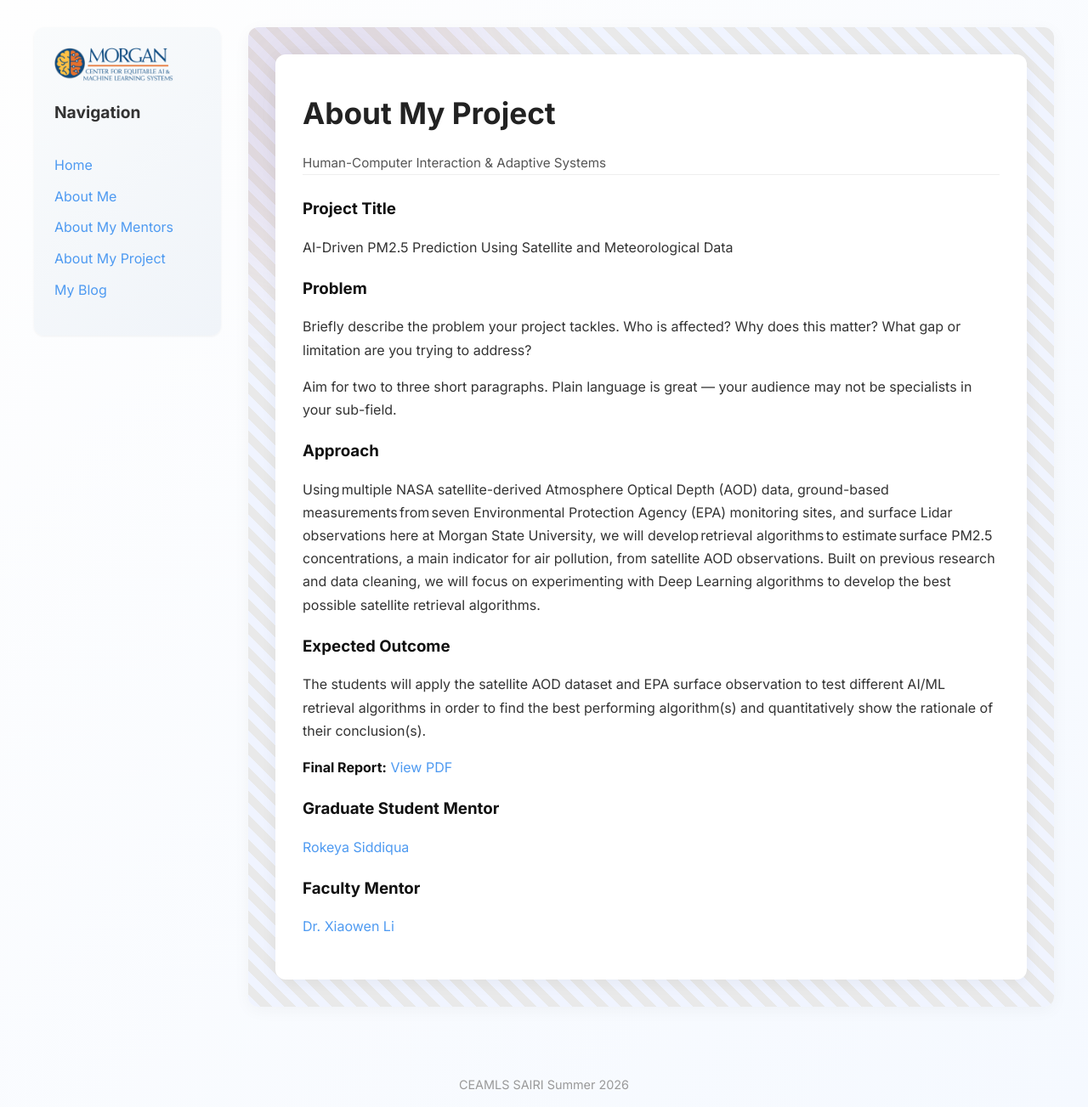
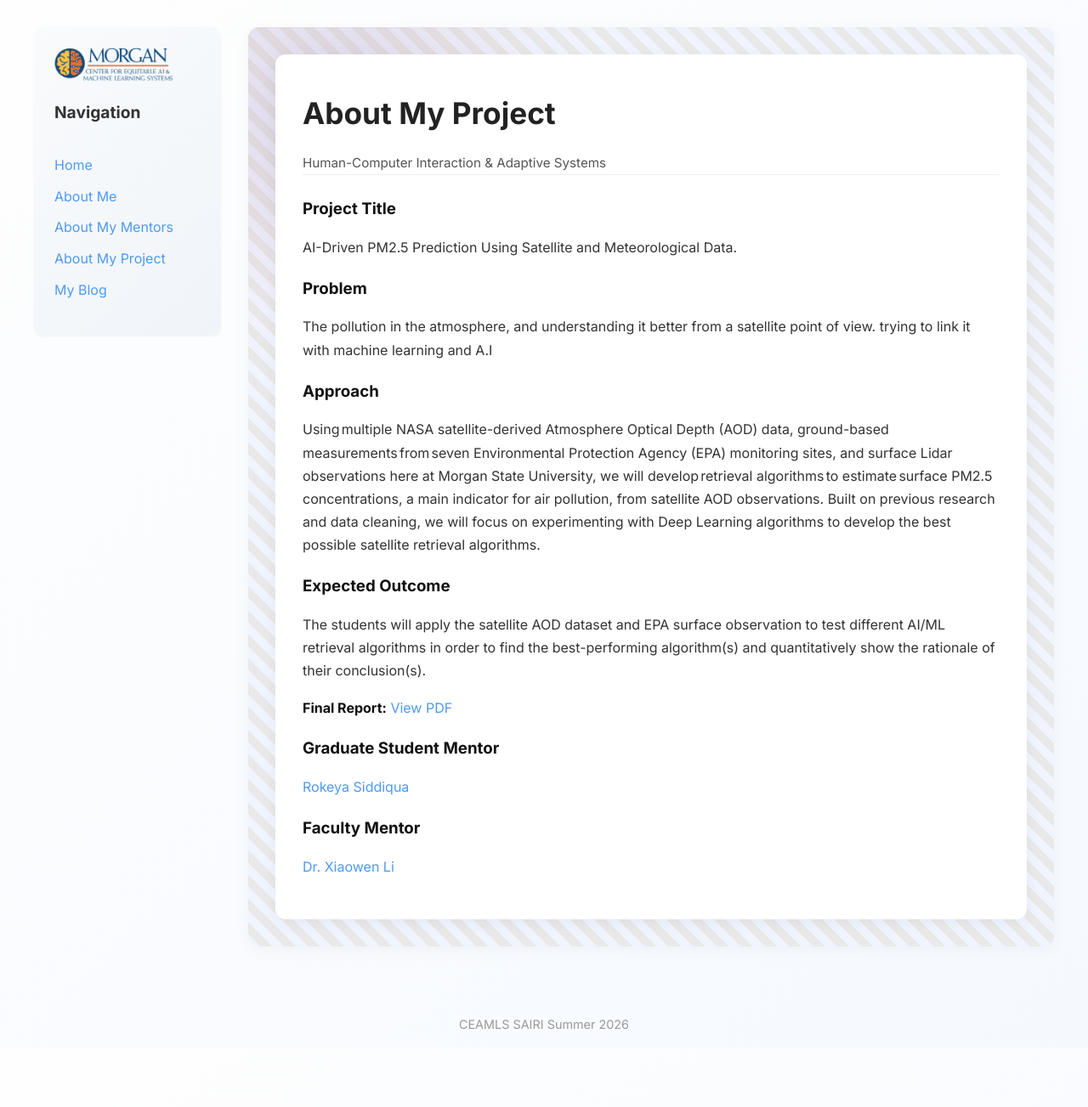
Before and after one commit to eddiejkh-del/eddiejkh-delceamls26.github.io, a Jekyll site: the page built from pages/about-my-project.md, in a window 1280 px wide. Shown: the whole page at 85% size. Built offline with Jekyll 4.4.1, drawn with Linux system fonts in a browser that asks for light colours; after the commit the page ends 1233 px from its top, so only the background shows below that.

Commit message:
Update about-my-project.md

```diff
--- a/pages/about-my-project.md
+++ b/pages/about-my-project.md
@@ -4,21 +4,17 @@ title: About My Project
 permalink: /about-my-project.html
 
 subtitle: Human-Computer Interaction & Adaptive Systems
-project_title: "AI-Driven PM2.5 Prediction Using Satellite and Meteorological Data"
+project_title: "AI-Driven PM2.5 Prediction Using Satellite and Meteorological Data."
 
 problem: |
-  Briefly describe the problem your project tackles. Who is affected? Why does this
-  matter? What gap or limitation are you trying to address?
-
-  Aim for two to three short paragraphs. Plain language is great — your audience
-  may not be specialists in your sub-field.
+ The pollution in the atmosphere, and understanding it better from a satellite point of view. trying to link it with machine learning and A.I
 
 approach: |
  Using multiple NASA satellite-derived Atmosphere Optical Depth (AOD) data, ground-based measurements from seven Environmental Protection Agency (EPA) monitoring sites, and surface Lidar observations here at Morgan State University, we will develop retrieval algorithms to estimate surface PM2.5 concentrations, a main indicator for air pollution, from satellite AOD observations. Built on previous research and data cleaning, we will focus on experimenting with Deep Learning algorithms to develop the best possible satellite retrieval algorithms.
 
 
 outcome: |
- The students will apply the satellite AOD dataset and EPA surface observation to test different AI/ML retrieval algorithms in order to find the best performing algorithm(s) and quantitatively show the rationale of their conclusion(s).
+ The students will apply the satellite AOD dataset and EPA surface observation to test different AI/ML retrieval algorithms in order to find the best-performing algorithm(s) and quantitatively show the rationale of their conclusion(s).
 
 
 
```
